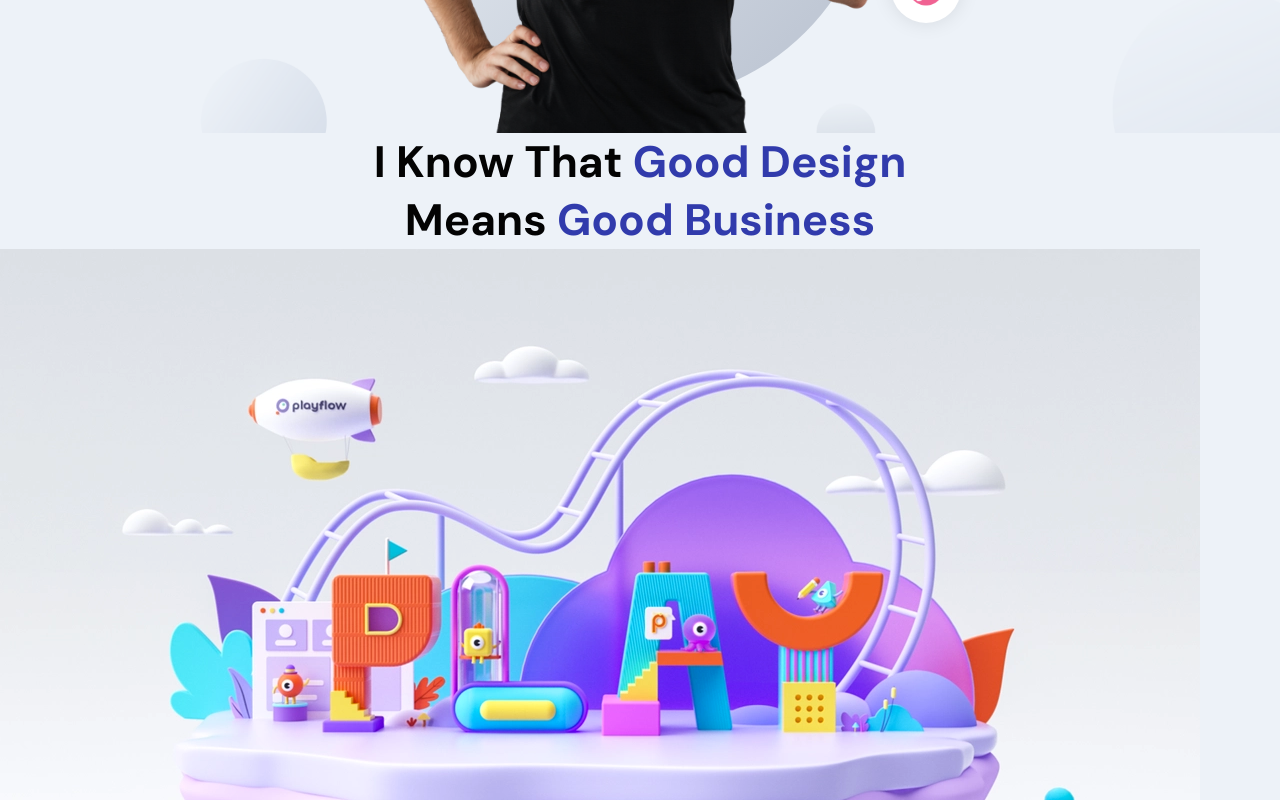
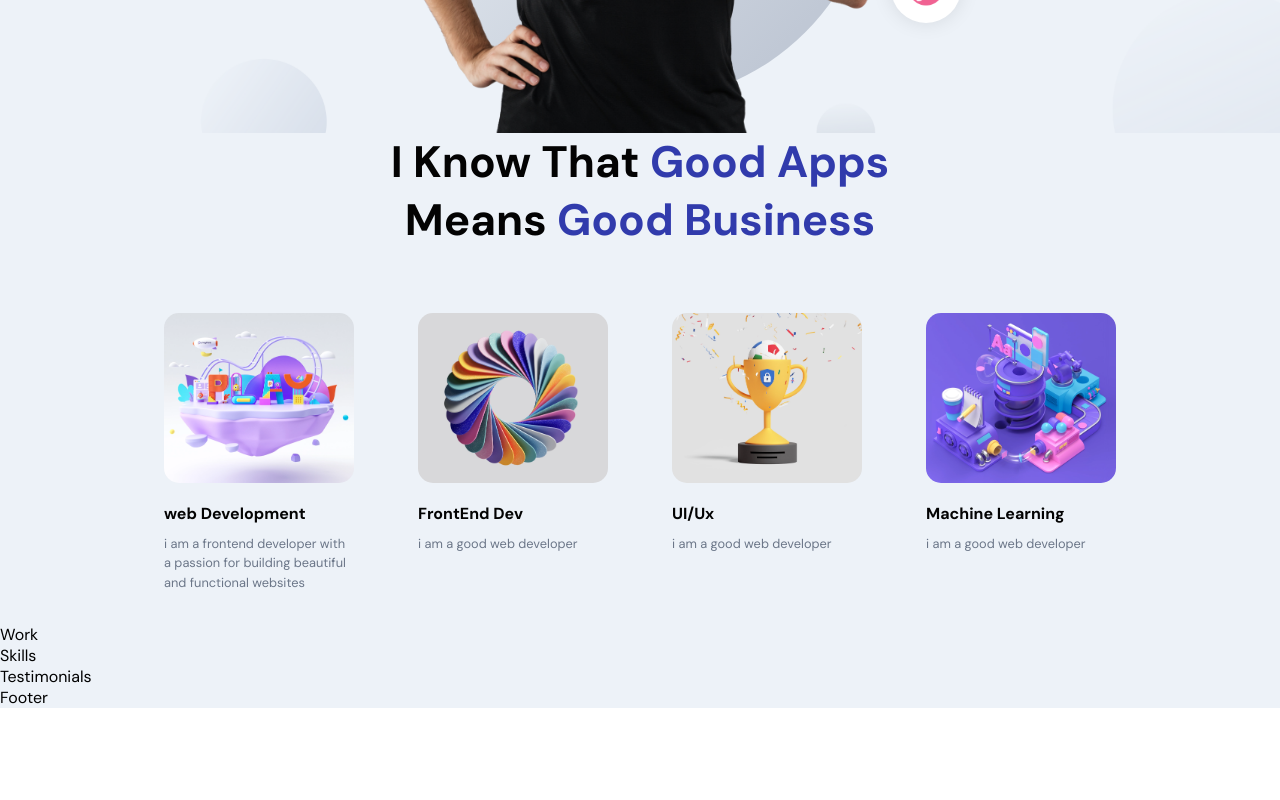
Before and after one commit to Afoojnr/portfolio, a React (Create React App) app in the folder frontend/: page / in a window 1280 px wide. Shown: the part 560-1360 px from the top of the page. After the commit the page ends 1268 px from the top, so only its background shows below. Built offline with nearby package versions, Linux system fonts and the light colour scheme.

Commit message:
About Page Scss done

```diff
--- a/frontend/src/containers/About/About.jsx
+++ b/frontend/src/containers/About/About.jsx
@@ -1,4 +1,4 @@
-import React, { useState, useEffect } from "react";
+import React from "react";
 import { motion } from "framer-motion";
 import {images} from '../../constants'
 
@@ -6,11 +6,11 @@ import "./About.scss";
 const abouts = [
   {
     title: "web Development",
-    description: "i am a good web developer",
+    description: "i am a frontend developer with a passion for building beautiful and functional websites",
     imgUrl: images.about01,
   },
   {
-    title: "web Design",
+    title: "FrontEnd Dev",
     description: "i am a good web developer",
     imgUrl: images.about02,
   },
@@ -29,7 +29,7 @@ const About = () => {
   return (
     <>
       <h2 className="head-text">
-        I know that <span>Good Design</span> <br /> means{" "}
+        I know that <span>Good Apps</span> <br /> means{" "}
         <span>Good Business</span>
       </h2>
       <div className="app__profiles">
--- a/frontend/src/containers/About/About.scss
+++ b/frontend/src/containers/About/About.scss
@@ -0,0 +1,38 @@
+// .app__about {
+//   flex: 1;
+//   width: 100%;
+//   flex-direction: column;
+// }
+
+.app__profiles {
+  display: flex;
+  justify-content: center;
+  align-items: flex-start;
+  flex-wrap: wrap;
+  margin-top: 2rem;
+}
+
+.app__profile-item {
+  width: 190px;
+  display: flex;
+  justify-content: flex-start;
+  align-items: flex-start;
+  flex-direction: column;
+  margin: 2rem;
+
+  img {
+    width: 100%;
+    height: 170px;
+    border-radius: 15px;
+    object-fit: cover;
+  }
+
+  @media screen and (min-width: 2000px) {
+    width: 370px;
+    margin: 2rem 4rem;
+
+    img {
+      height: 320px;
+    }
+  }
+}
```
